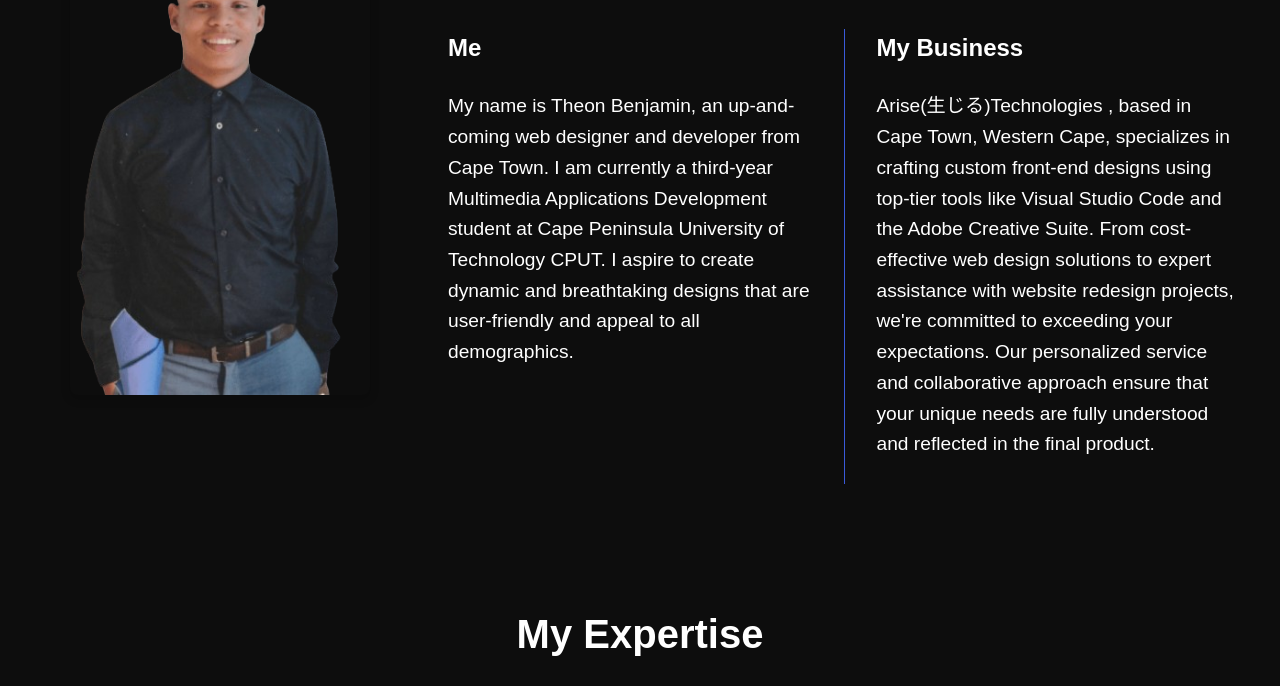
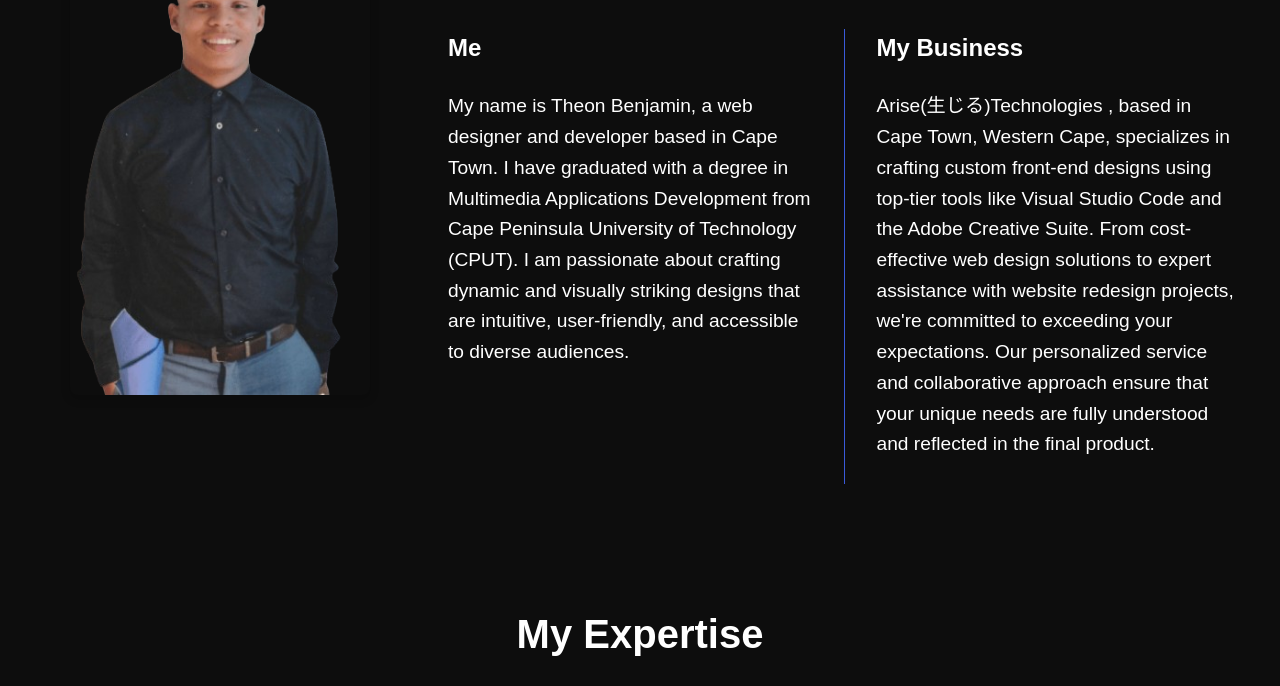
Before and after one commit to AhjinDesigns/theonbenjaminportfolio, a plain HTML site: page index.html in a window 1280 px wide. Shown: the part 972-1658 px from the top of the page. Drawn offline with Linux system fonts and the light colour scheme.

Commit message:
Update index.html

```diff
--- a/index.html
+++ b/index.html
@@ -100,11 +100,7 @@
             <div class="left-column">
               <h3>Me</h3>
               <p>
-                My name is Theon Benjamin, an up-and-coming web designer and
-                developer from Cape Town. I am currently a third-year Multimedia
-                Applications Development student at Cape Peninsula University of
-                Technology CPUT. I aspire to create dynamic and breathtaking
-                designs that are user-friendly and appeal to all demographics.
+                My name is Theon Benjamin, a web designer and developer based in Cape Town. I have graduated with a degree in Multimedia Applications Development from Cape Peninsula University of Technology (CPUT). I am passionate about crafting dynamic and visually striking designs that are intuitive, user-friendly, and accessible to diverse audiences.
               </p>
             </div>
 
```
